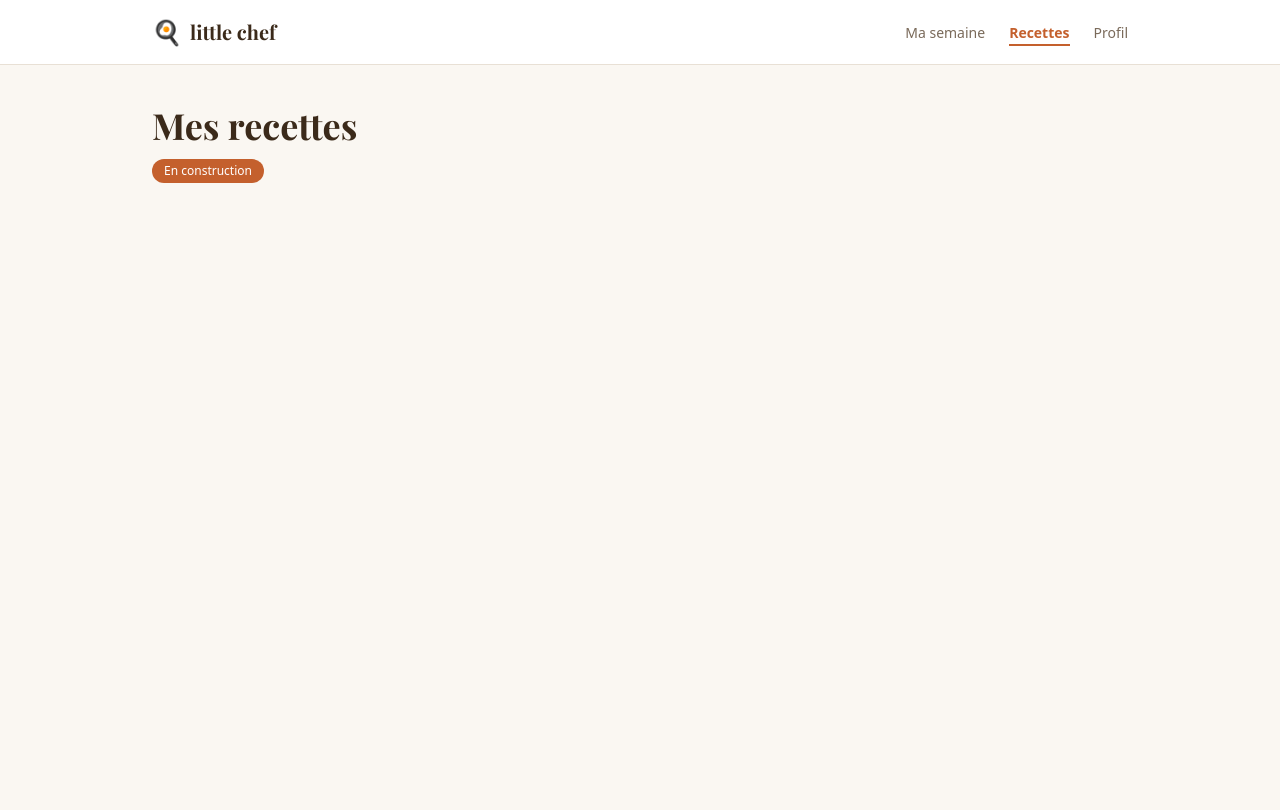
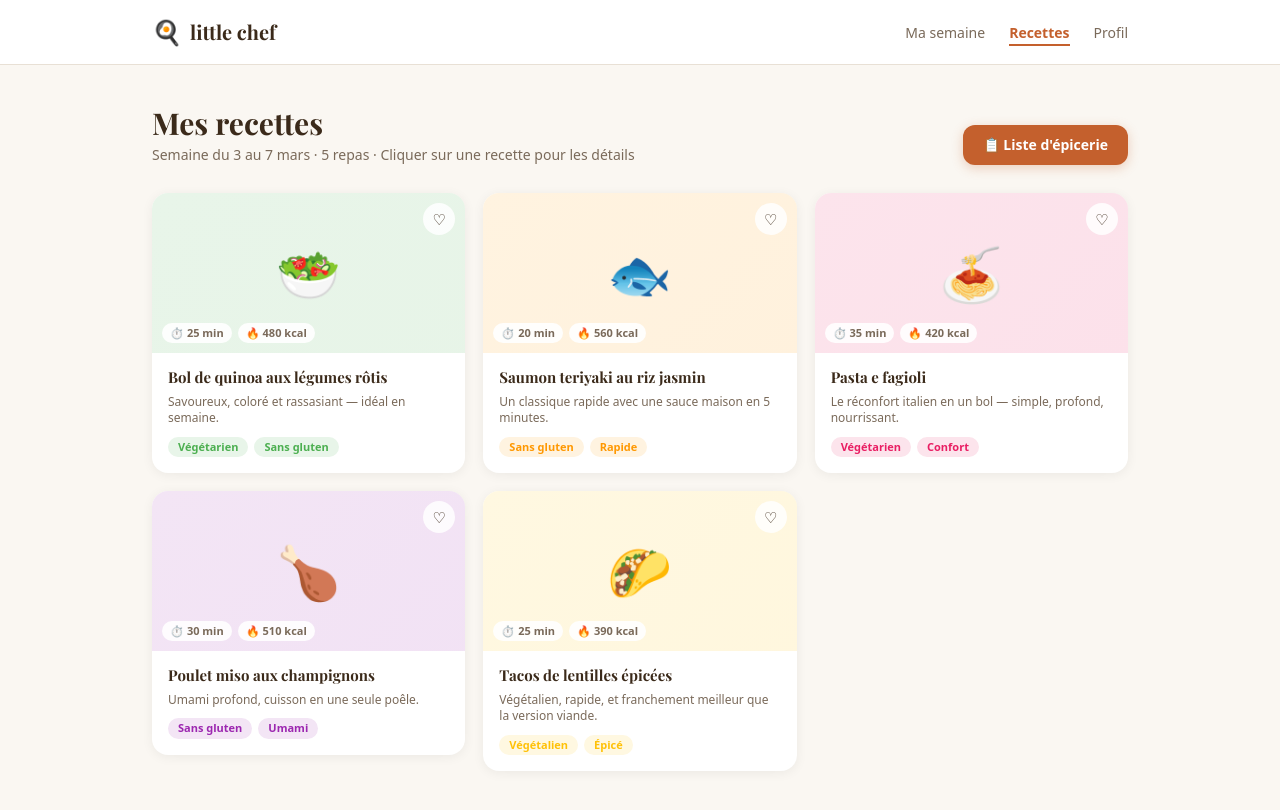
Before and after one commit to studio-foundation/little-chef-by-studio, a Next.js app: page /recipes in a window 1280 px wide. Built offline with nearby package versions, Linux system fonts and the light colour scheme; a web font is replaced by a local one.

Commit message:
feat(recipes): implement recipes page with card grid and detail modal

```diff
--- a/app/(app)/recipes/page.tsx
+++ b/app/(app)/recipes/page.tsx
@@ -1,14 +1,75 @@
+"use client";
+
+import { useState } from "react";
+import type { Recipe } from "@/src/components/generate/types";
+import { SAMPLE_RECIPES } from "@/src/components/generate/sampleData";
+import { RecipesCard } from "@/src/components/recipes/RecipesCard";
+import { RecipeDetail } from "@/src/components/recipes/RecipeDetail";
+
 export default function RecipesPage() {
+  const [selected, setSelected] = useState<Recipe | null>(null);
+  const [regenIds, setRegenIds] = useState<Set<number>>(new Set());
+
+  const handleRegenerate = (id: number) => {
+    setRegenIds((prev) => new Set([...prev, id]));
+    setTimeout(() => {
+      setRegenIds((prev) => {
+        const next = new Set(prev);
+        next.delete(id);
+        return next;
+      });
+    }, 2500);
+  };
+
   return (
-    <div>
-      <h1 className="font-[family-name:var(--font-playfair)] text-4xl font-bold text-[var(--color-text)]">
-        Mes recettes
-      </h1>
-      <p className="mt-3">
-        <span className="inline-block rounded-full bg-[var(--color-primary)] px-3 py-1 text-xs text-white">
-          En construction
-        </span>
-      </p>
-    </div>
+    <>
+      {/* En-tête */}
+      <div className="mb-7 flex flex-wrap items-end justify-between gap-3">
+        <div>
+          <h1 className="mb-1 font-[family-name:var(--font-playfair)] text-3xl font-bold text-[var(--color-text)]">
+            Mes recettes
+          </h1>
+          <p className="text-sm text-[var(--color-text-muted)]">
+            Semaine du 3 au 7 mars · 5 repas · Cliquer sur une recette pour les détails
+          </p>
+        </div>
+        <button className="rounded-xl bg-[var(--color-primary)] px-5 py-2.5 text-sm font-bold text-white shadow-[0_3px_12px_rgba(196,96,45,0.28)] transition-colors hover:bg-[var(--color-primary-hover)]">
+          📋 Liste d&apos;épicerie
+        </button>
+      </div>
+
+      {/* Grille */}
+      <div className="grid grid-cols-[repeat(auto-fill,minmax(240px,1fr))] gap-[18px]">
+        {SAMPLE_RECIPES.map((recipe) => (
+          <div key={recipe.id ?? recipe.name} className="relative">
+            {/* Overlay de régénération */}
+            {recipe.id !== undefined && regenIds.has(recipe.id) && (
+              <div
+                className="absolute inset-0 z-10 flex flex-col items-center justify-center gap-2 rounded-2xl text-[13px] font-semibold text-[var(--color-primary)]"
+                style={{
+                  background: "rgba(250,248,245,0.85)",
+                  backdropFilter: "blur(2px)",
+                }}
+              >
+                <span className="inline-block animate-[spin_1s_linear_infinite] text-2xl">
+                  ⟳
+                </span>
+                Génération…
+              </div>
+            )}
+            <RecipesCard recipe={recipe} onOpen={setSelected} />
+          </div>
+        ))}
+      </div>
+
+      {/* Modal */}
+      {selected && (
+        <RecipeDetail
+          recipe={selected}
+          onClose={() => setSelected(null)}
+          onRegenerate={handleRegenerate}
+        />
+      )}
+    </>
   );
 }
```
